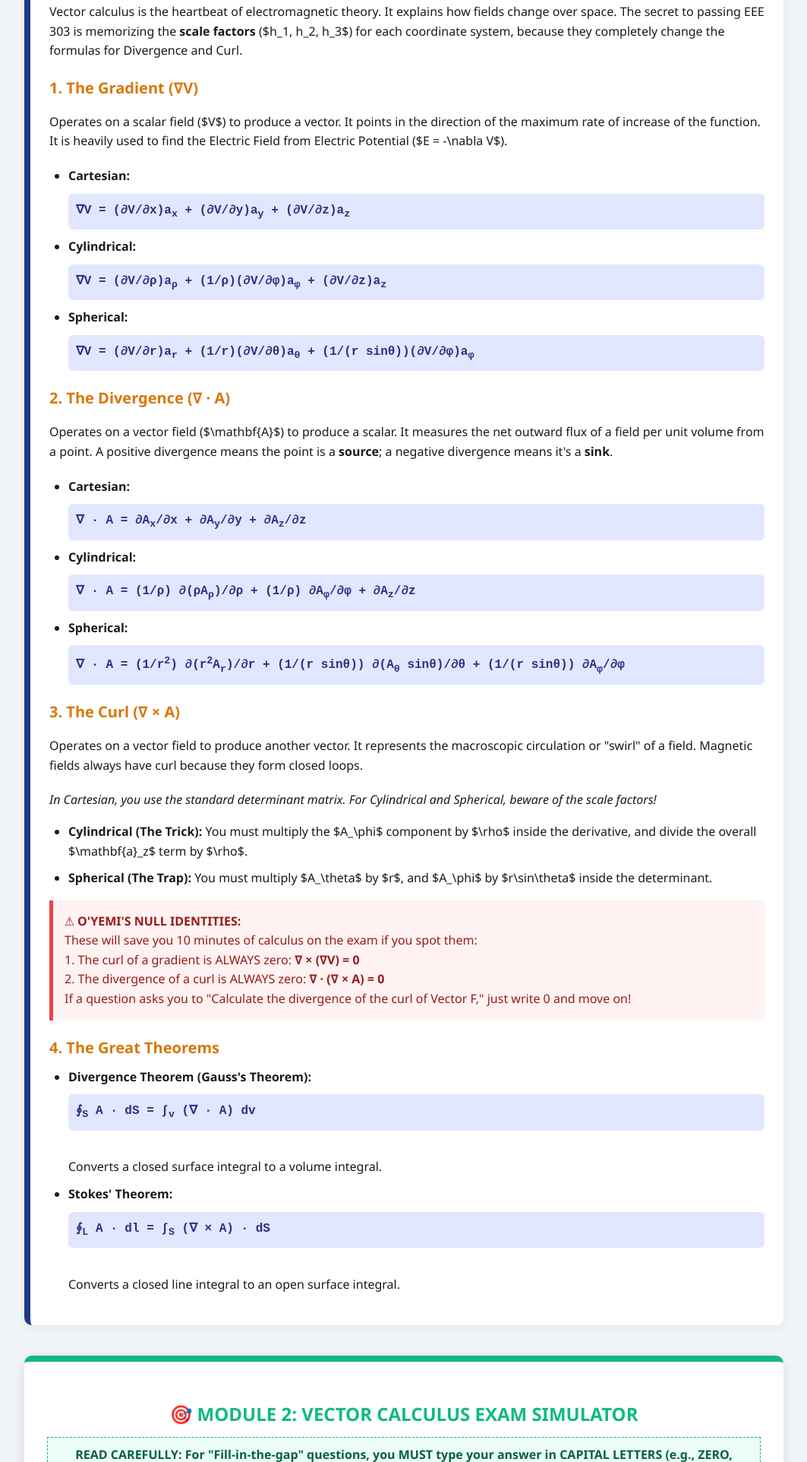
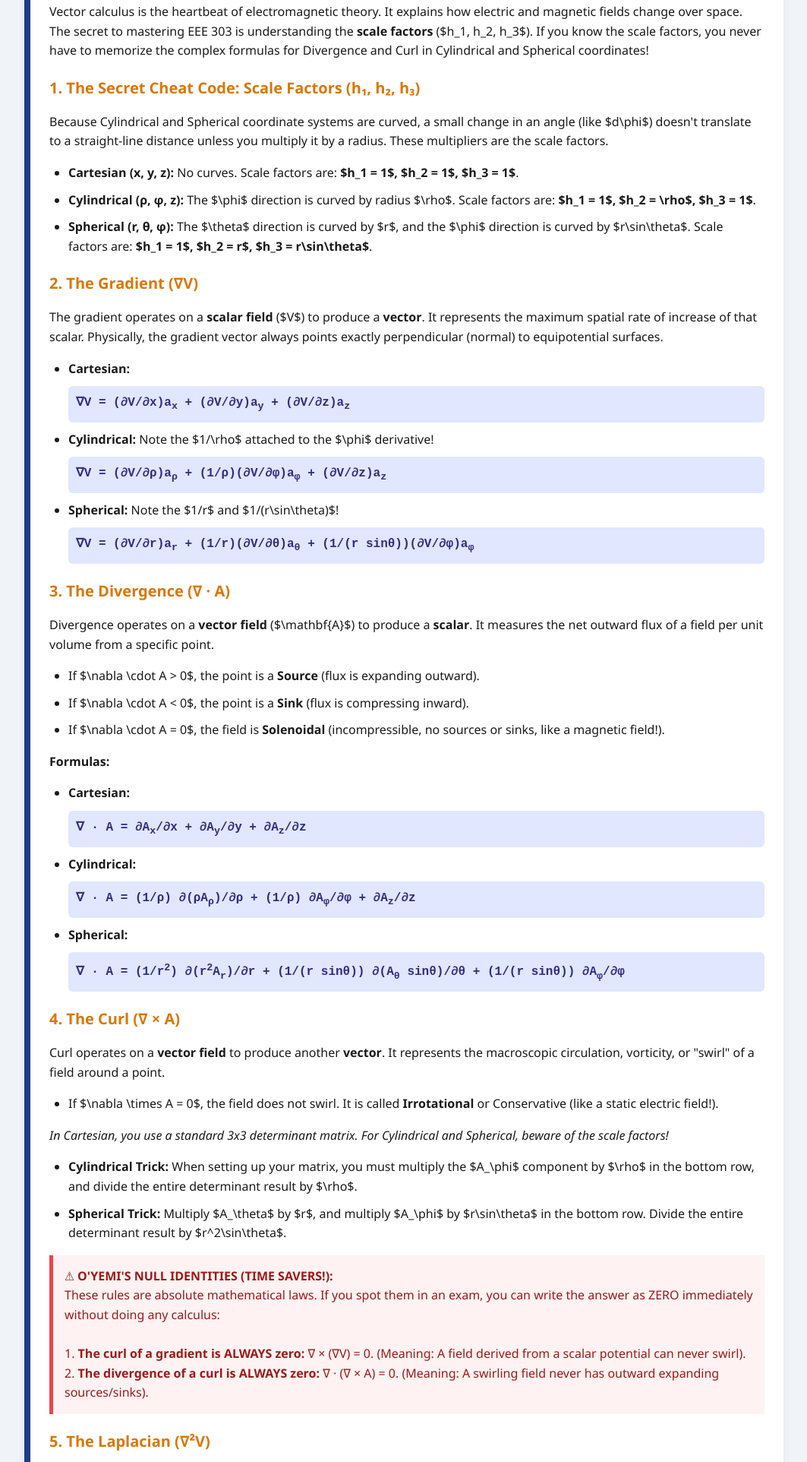
Before and after one commit to futafreshersguide/EEE303_ELECTROMAGNETIC_FIELD_THEORY, a plain HTML site: page vector_calculus.html in a window 1280 px wide. Shown: the part 460-2384 px from the top of the page at 76% size, without its empty margins (108-1171 px from the left). Drawn offline with Linux system fonts and the light colour scheme.

Commit message:
Revise content for clarity and detail in vector calculus

```diff
--- a/vector_calculus.html
+++ b/vector_calculus.html
@@ -95,60 +95,81 @@
 
     <div class="header-box">
         <h1>MODULE 2: VECTOR CALCULUS</h1>
-        <p>The Del Operator, Divergence, Gradient, Curl & Theorems</p>
+        <p>The Del Operator, Gradient, Divergence, Curl & The Great Theorems</p>
         <p style="font-size: 0.9em; margin-top: 5px;">Prepared by Abideen Yakub Opeyemi (Ó'YẸMÍ) | 07050376975</p>
         <a href="index.html" class="nav-btn">&larr; Back to Home</a>
     </div>
 
+    <!-- Notes Section -->
     <div class="section-card">
         <h2>Exploratory Notes & Essential Formulas</h2>
-        <p>Vector calculus is the heartbeat of electromagnetic theory. It explains how fields change over space. The secret to passing EEE 303 is memorizing the <strong>scale factors</strong> ($h_1, h_2, h_3$) for each coordinate system, because they completely change the formulas for Divergence and Curl.</p>
+        <p>Vector calculus is the heartbeat of electromagnetic theory. It explains how electric and magnetic fields change over space. The secret to mastering EEE 303 is understanding the <strong>scale factors</strong> ($h_1, h_2, h_3$). If you know the scale factors, you never have to memorize the complex formulas for Divergence and Curl in Cylindrical and Spherical coordinates!</p>
 
-        <div class="concept-title">1. The Gradient (&nabla;V)</div>
-        <p>Operates on a scalar field ($V$) to produce a vector. It points in the direction of the maximum rate of increase of the function. It is heavily used to find the Electric Field from Electric Potential ($E = -\nabla V$).</p>
-        <div class="image-container">
+        <div class="concept-title">1. The Secret Cheat Code: Scale Factors (h₁, h₂, h₃)</div>
+        <p>Because Cylindrical and Spherical coordinate systems are curved, a small change in an angle (like $d\phi$) doesn't translate to a straight-line distance unless you multiply it by a radius. These multipliers are the scale factors.</p>
+        <ul>
+            <li><strong>Cartesian (x, y, z):</strong> No curves. Scale factors are: <strong>$h_1 = 1$, $h_2 = 1$, $h_3 = 1$</strong>.</li>
+            <li><strong>Cylindrical (&rho;, &phi;, z):</strong> The $\phi$ direction is curved by radius $\rho$. Scale factors are: <strong>$h_1 = 1$, $h_2 = \rho$, $h_3 = 1$</strong>.</li>
+            <li><strong>Spherical (r, &theta;, &phi;):</strong> The $\theta$ direction is curved by $r$, and the $\phi$ direction is curved by $r\sin\theta$. Scale factors are: <strong>$h_1 = 1$, $h_2 = r$, $h_3 = r\sin\theta$</strong>.</li>
+        </ul>
 
-        </div>
+        <div class="concept-title">2. The Gradient (&nabla;V)</div>
+        <p>The gradient operates on a <strong>scalar field</strong> ($V$) to produce a <strong>vector</strong>. It represents the maximum spatial rate of increase of that scalar. Physically, the gradient vector always points exactly perpendicular (normal) to equipotential surfaces.</p>
+
         <ul>
             <li><strong>Cartesian:</strong> <span class="math-block">&nabla;V = (&part;V/&part;x)a<sub>x</sub> + (&part;V/&part;y)a<sub>y</sub> + (&part;V/&part;z)a<sub>z</sub></span></li>
-            <li><strong>Cylindrical:</strong> <span class="math-block">&nabla;V = (&part;V/&part;&rho;)a<sub>&rho;</sub> + (1/&rho;)(&part;V/&part;&phi;)a<sub>&phi;</sub> + (&part;V/&part;z)a<sub>z</sub></span></li>
-            <li><strong>Spherical:</strong> <span class="math-block">&nabla;V = (&part;V/&part;r)a<sub>r</sub> + (1/r)(&part;V/&part;&theta;)a<sub>&theta;</sub> + (1/(r sin&theta;))(&part;V/&part;&phi;)a<sub>&phi;</sub></span></li>
+            <li><strong>Cylindrical:</strong> Note the $1/\rho$ attached to the $\phi$ derivative! <br><span class="math-block">&nabla;V = (&part;V/&part;&rho;)a<sub>&rho;</sub> + (1/&rho;)(&part;V/&part;&phi;)a<sub>&phi;</sub> + (&part;V/&part;z)a<sub>z</sub></span></li>
+            <li><strong>Spherical:</strong> Note the $1/r$ and $1/(r\sin\theta)$! <br><span class="math-block">&nabla;V = (&part;V/&part;r)a<sub>r</sub> + (1/r)(&part;V/&part;&theta;)a<sub>&theta;</sub> + (1/(r sin&theta;))(&part;V/&part;&phi;)a<sub>&phi;</sub></span></li>
         </ul>
 
-        <div class="concept-title">2. The Divergence (&nabla; &middot; A)</div>
-        <p>Operates on a vector field ($\mathbf{A}$) to produce a scalar. It measures the net outward flux of a field per unit volume from a point. A positive divergence means the point is a <strong>source</strong>; a negative divergence means it's a <strong>sink</strong>.</p>
-        <div class="image-container">
+        <div class="concept-title">3. The Divergence (&nabla; &middot; A)</div>
+        <p>Divergence operates on a <strong>vector field</strong> ($\mathbf{A}$) to produce a <strong>scalar</strong>. It measures the net outward flux of a field per unit volume from a specific point. </p>
 
-        </div>
+        <ul>
+            <li>If $\nabla \cdot A > 0$, the point is a <strong>Source</strong> (flux is expanding outward).</li>
+            <li>If $\nabla \cdot A < 0$, the point is a <strong>Sink</strong> (flux is compressing inward).</li>
+            <li>If $\nabla \cdot A = 0$, the field is <strong>Solenoidal</strong> (incompressible, no sources or sinks, like a magnetic field!).</li>
+        </ul>
+        <p><strong>Formulas:</strong></p>
         <ul>
             <li><strong>Cartesian:</strong> <span class="math-block">&nabla; &middot; A = &part;A<sub>x</sub>/&part;x + &part;A<sub>y</sub>/&part;y + &part;A<sub>z</sub>/&part;z</span></li>
             <li><strong>Cylindrical:</strong> <span class="math-block">&nabla; &middot; A = (1/&rho;) &part;(&rho;A<sub>&rho;</sub>)/&part;&rho; + (1/&rho;) &part;A<sub>&phi;</sub>/&part;&phi; + &part;A<sub>z</sub>/&part;z</span></li>
             <li><strong>Spherical:</strong> <span class="math-block">&nabla; &middot; A = (1/r<sup>2</sup>) &part;(r<sup>2</sup>A<sub>r</sub>)/&part;r + (1/(r sin&theta;)) &part;(A<sub>&theta;</sub> sin&theta;)/&part;&theta; + (1/(r sin&theta;)) &part;A<sub>&phi;</sub>/&part;&phi;</span></li>
         </ul>
 
-        <div class="concept-title">3. The Curl (&nabla; &times; A)</div>
-        <p>Operates on a vector field to produce another vector. It represents the macroscopic circulation or "swirl" of a field. Magnetic fields always have curl because they form closed loops.</p>
-        <div class="image-container">
+        <div class="concept-title">4. The Curl (&nabla; &times; A)</div>
+        <p>Curl operates on a <strong>vector field</strong> to produce another <strong>vector</strong>. It represents the macroscopic circulation, vorticity, or "swirl" of a field around a point. </p>
 
-        </div>
-        <p><em>In Cartesian, you use the standard determinant matrix. For Cylindrical and Spherical, beware of the scale factors!</em></p>
         <ul>
-            <li><strong>Cylindrical (The Trick):</strong> You must multiply the $A_\phi$ component by $\rho$ inside the derivative, and divide the overall $\mathbf{a}_z$ term by $\rho$.</li>
-            <li><strong>Spherical (The Trap):</strong> You must multiply $A_\theta$ by $r$, and $A_\phi$ by $r\sin\theta$ inside the determinant.</li>
+            <li>If $\nabla \times A = 0$, the field does not swirl. It is called <strong>Irrotational</strong> or Conservative (like a static electric field!).</li>
+        </ul>
+        <p><em>In Cartesian, you use a standard 3x3 determinant matrix. For Cylindrical and Spherical, beware of the scale factors!</em></p>
+        <ul>
+            <li><strong>Cylindrical Trick:</strong> When setting up your matrix, you must multiply the $A_\phi$ component by $\rho$ in the bottom row, and divide the entire determinant result by $\rho$.</li>
+            <li><strong>Spherical Trick:</strong> Multiply $A_\theta$ by $r$, and multiply $A_\phi$ by $r\sin\theta$ in the bottom row. Divide the entire determinant result by $r^2\sin\theta$.</li>
         </ul>
 
         <div class="trap-box">
-            <strong>&#9888; O'YEMI'S NULL IDENTITIES:</strong><br>
-            These will save you 10 minutes of calculus on the exam if you spot them:<br>
-            1. The curl of a gradient is ALWAYS zero: <strong>&nabla; &times; (&nabla;V) = 0</strong><br>
-            2. The divergence of a curl is ALWAYS zero: <strong>&nabla; &middot; (&nabla; &times; A) = 0</strong><br>
-            If a question asks you to "Calculate the divergence of the curl of Vector F," just write 0 and move on!
+            <strong>&#9888; O'YEMI'S NULL IDENTITIES (TIME SAVERS!):</strong><br>
+            These rules are absolute mathematical laws. If you spot them in an exam, you can write the answer as ZERO immediately without doing any calculus:<br><br>
+            1. <strong>The curl of a gradient is ALWAYS zero:</strong> <span class="math">&nabla; &times; (&nabla;V) = 0</span>. (Meaning: A field derived from a scalar potential can never swirl).<br>
+            2. <strong>The divergence of a curl is ALWAYS zero:</strong> <span class="math">&nabla; &middot; (&nabla; &times; A) = 0</span>. (Meaning: A swirling field never has outward expanding sources/sinks).
         </div>
 
-        <div class="concept-title">4. The Great Theorems</div>
+        <div class="concept-title">5. The Laplacian (&nabla;&sup2;V)</div>
+        <p>The Laplacian is simply the divergence of a gradient ($\nabla \cdot \nabla V$). It operates on a scalar to produce a scalar. It represents the second spatial derivative of a field. If $\nabla^2V = 0$, the field satisfies <strong>Laplace's Equation</strong>.</p>
+
+        <div class="concept-title">6. The Two Great Integration Theorems</div>
+        <p>These theorems are heavily tested in theory questions. They act as mathematical "bridges" to make complex integrals easier to solve.</p>
         <ul>
-            <li><strong>Divergence Theorem (Gauss's Theorem):</strong> <span class="math-block">&oint;<sub>S</sub> A &middot; dS = &int;<sub>v</sub> (&nabla; &middot; A) dv</span><br> Converts a closed surface integral to a volume integral.</li>
-            <li><strong>Stokes' Theorem:</strong> <span class="math-block">&oint;<sub>L</sub> A &middot; dl = &int;<sub>S</sub> (&nabla; &times; A) &middot; dS</span><br> Converts a closed line integral to an open surface integral.</li>
+            <li><strong>Gauss's Divergence Theorem:</strong> Acts as a bridge between a surface and a volume.<br>
+                <em>"The total outward flux of a vector field through a closed surface equals the volume integral of its divergence."</em><br>
+                <span class="math-block">&oint;<sub>S</sub> A &middot; dS = &int;<sub>v</sub> (&nabla; &middot; A) dv</span>
+            </li>
+            <li><strong>Stokes' Theorem:</strong> Acts as a bridge between a line and a surface.<br>
+                <em>"The circulation of a vector field around a closed path equals the surface integral of its curl over the bounded area."</em><br>
+                <span class="math-block">&oint;<sub>L</sub> A &middot; dl = &int;<sub>S</sub> (&nabla; &times; A) &middot; dS</span>
+            </li>
         </ul>
     </div>
 
```
